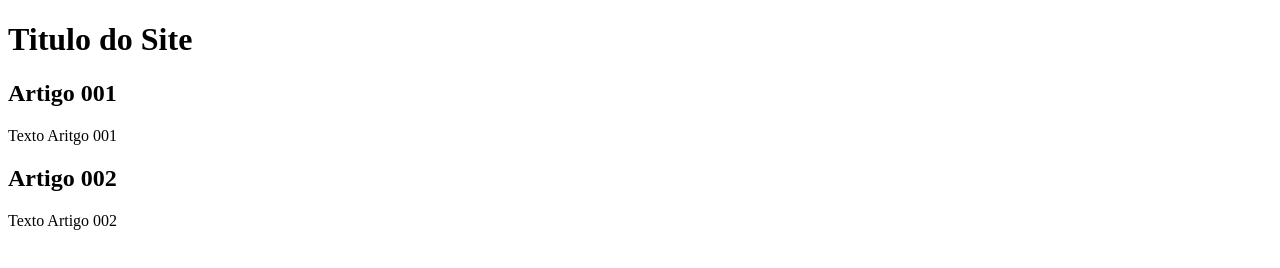
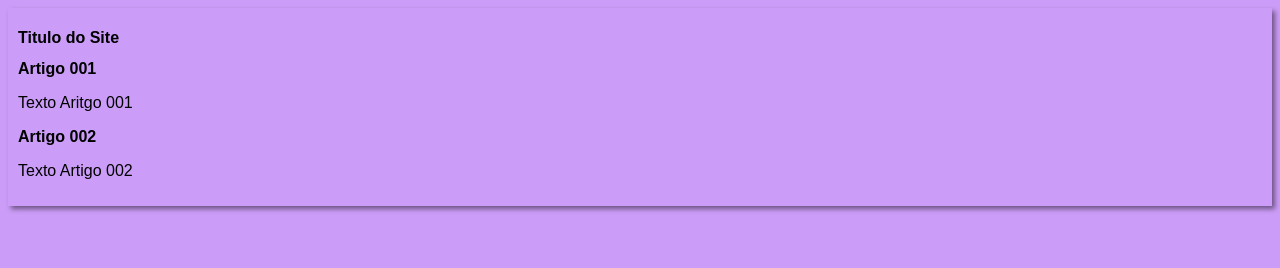
Before and after one commit to Mathys968/Projeto-Site, a plain HTML site: page index.html in a window 1280 px wide. Drawn offline with Linux system fonts and the light colour scheme.

Commit message:
Design da pagina

```diff
--- /dev/null
+++ b/estilos/style.css
@@ -0,0 +1,16 @@
+* {
+    font-family: Arial, Helvetica, sans-serif;
+    font-size: 16px;
+}
+body {
+    background-color: rgb(204, 157, 248);
+
+}
+
+main{
+    background-color: white
+    width: 500px;
+    margin: auto;
+    padding: 10px;
+    box-shadow: 3px 3px 5px rgba(0, 0 , 0 ,0.473);
+}
--- a/index.html
+++ b/index.html
@@ -4,6 +4,7 @@
     <meta charset="UTF-8">
     <meta name="viewport" content="width=device-width, initial-scale=1.0">
     <title>Titulo do site</title>
+    <link rel="stylesheet" href="estilos/style.css">
 </head>
     <body>
         <main>
```
